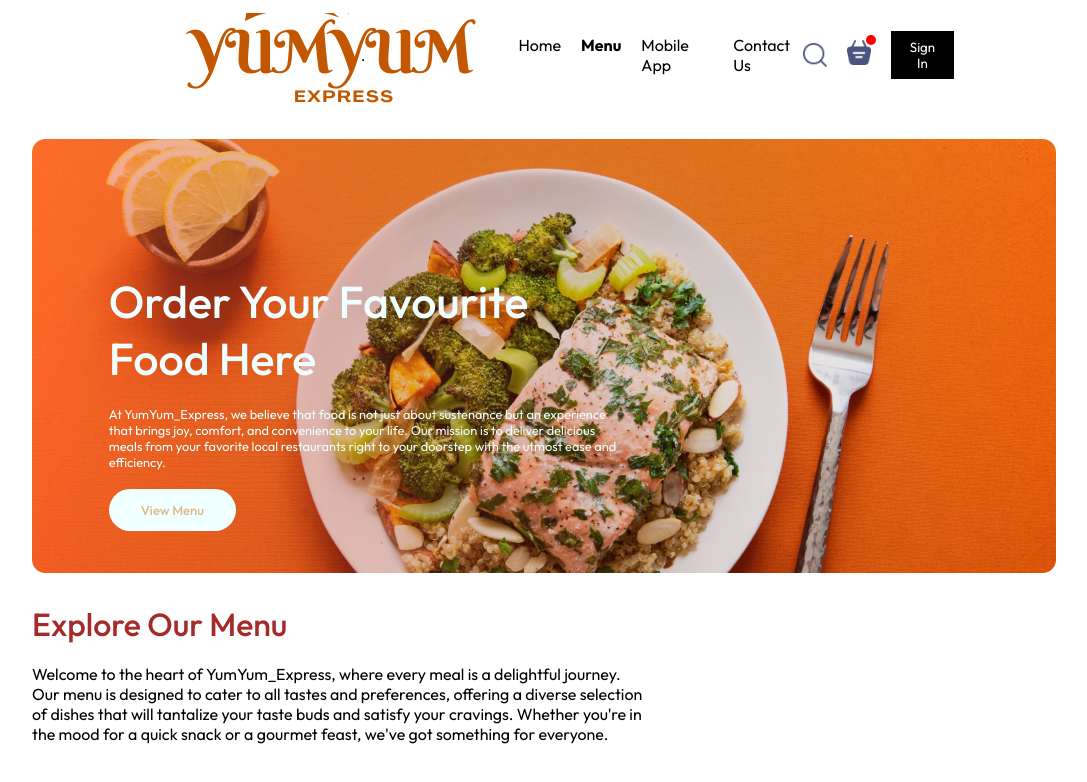
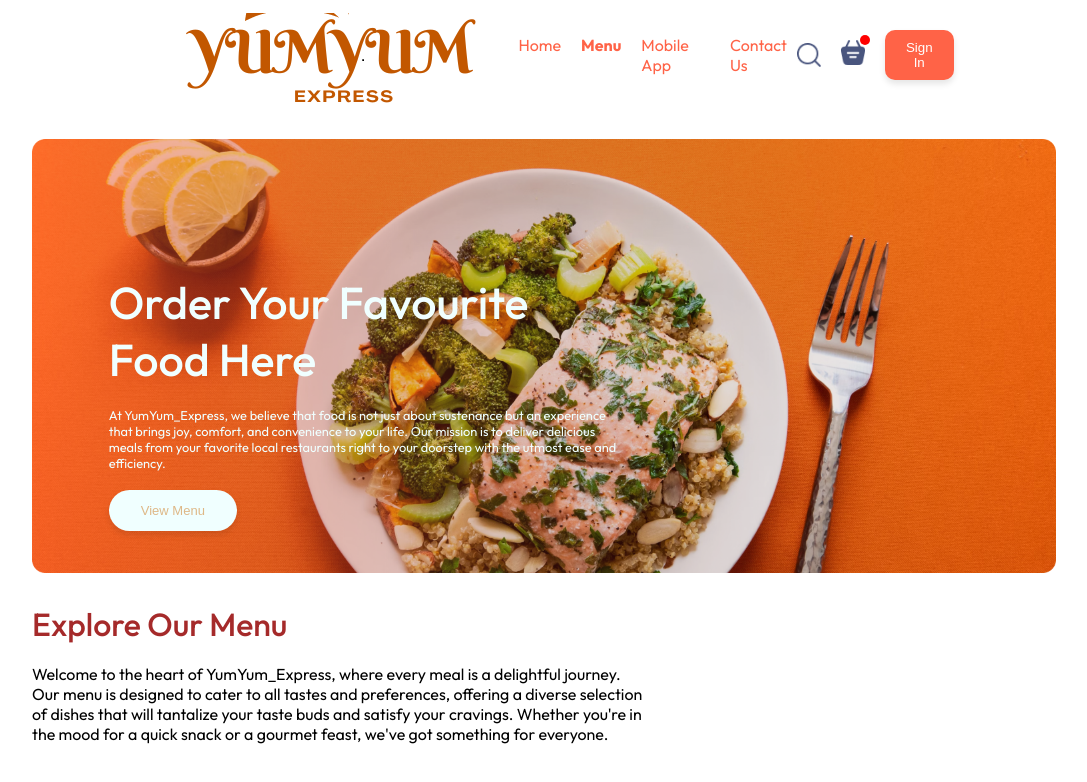
Before and after one commit to Rownokk/YumYum_Express, a React (Vite) app in the folder react-project/: page / in a window 1280 px wide. Shown: the top 782 px of the page, without its empty margins (96-1183 px from the left). Built offline with nearby package versions, Linux system fonts and the light colour scheme.

Commit message:
sign-in button

```diff
--- a/react-project/src/components/Navbar/Navbar.css
+++ b/react-project/src/components/Navbar/Navbar.css
@@ -22,7 +22,7 @@
   .navbar-menu a,
   .navbar-menu .active {
     text-decoration: none;
-    color: #000;
+    color:tomato;
   }
 
   .navbar-menu .active {
@@ -55,12 +55,23 @@
   }
 
   button {
-    background-color: #000;
-    color: #fff;
-    padding: 8px 16px;
+    background-color: tomato;
+    color: white;
+    padding: 10px 20px;
     border: none;
+    border-radius: 10px;
     cursor: pointer;
-  }
+    font-weight: 400;
+    font-family: 'Arial', sans-serif;
+    box-shadow: 0 4px 6px rgba(0, 0, 0, 0.1);
+    transition: background-color 0.3s ease, transform 0.3s ease;
+}
+
+button:hover {
+    background-color: #e95c47;
+    transform: translateY(-2px);
+}
+
 
   @media (max-width: 750px) {
     .navbar {
```
